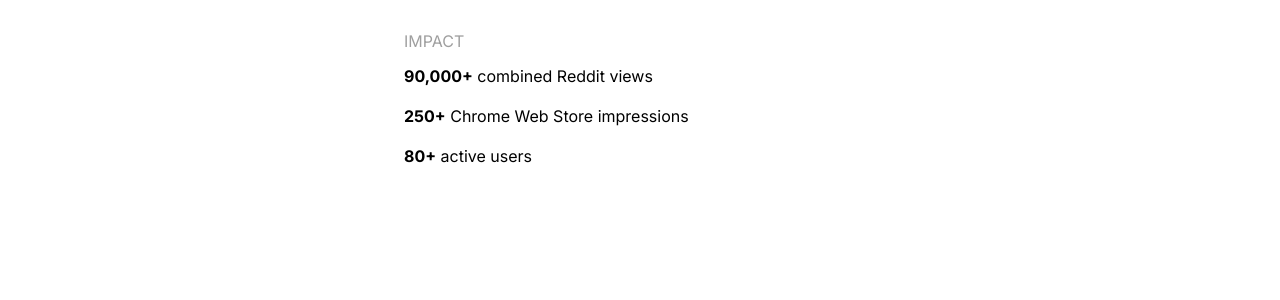
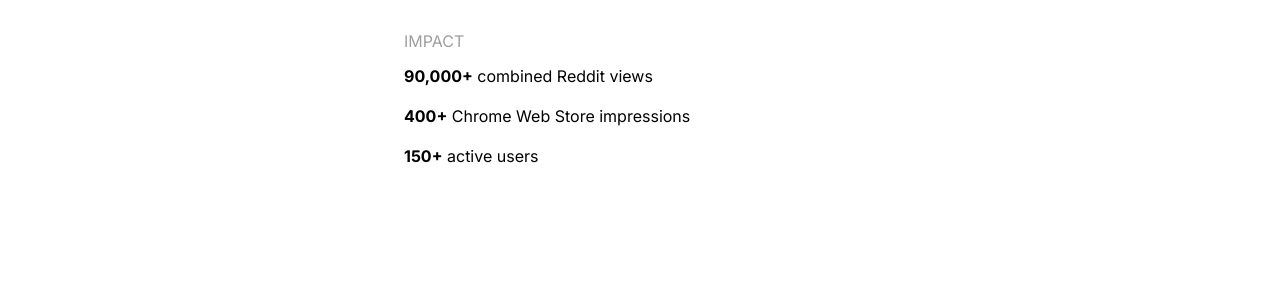
Before and after one commit to VassiliProko/portfolio_website, a Jekyll site: the page built from prettify-minerva.html, in a window 1280 px wide and 900 px high, scrolled down 7370 px. Shown: the part 354-654 px from the top of the window. Built offline with Jekyll 4.4.1, drawn with Linux system fonts in a browser that asks for light colours.

Commit message:
update pm impact

```diff
--- a/prettify-minerva.html
+++ b/prettify-minerva.html
@@ -278,10 +278,10 @@
                             <strong>90,000+</strong> combined Reddit views
                         </p>
                         <p class="mb-20">
-                            <strong>250+</strong> Chrome Web Store impressions
+                            <strong>400+</strong> Chrome Web Store impressions
                         </p>
                         <p class="mb-20">
-                            <strong>80+</strong> active users
+                            <strong>150+</strong> active users
                         </p>
                     </div>
                 </div>
```
